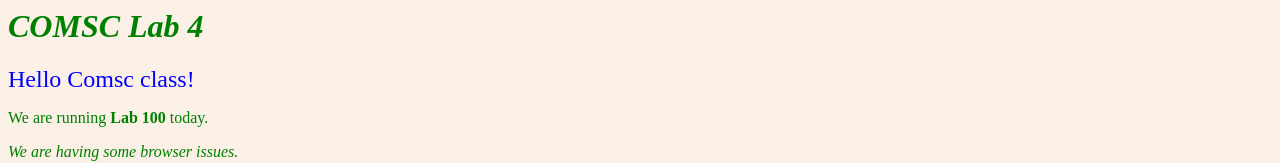
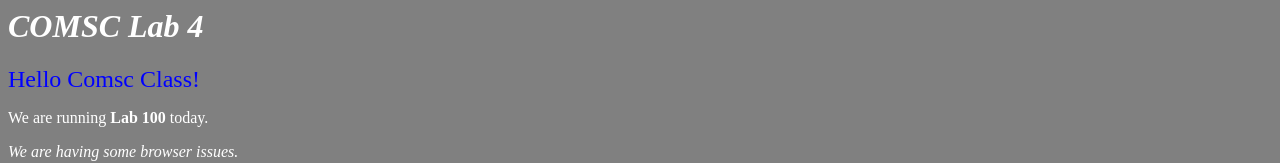
Before and after one commit to jennyromero27/jennyromero27.github.io, a plain HTML site: page index.html in a window 1280 px wide. Shown: the top 163 px of the page. Drawn offline with Linux system fonts and the light colour scheme.

Commit message:
Update index.html

```diff
--- a/index.html
+++ b/index.html
@@ -4,9 +4,9 @@
     <title>Jenny's Page</title>
 </head>
 
-<body bgcolor ="Linen" text="green">
+<body bgcolor ="Grey" text="white">
     <h1><i>COMSC Lab 4</i></h1>
-    <p><font color="blue" size="5">Hello Comsc class!</font></p>
+    <p><font color="blue" size="5">Hello Comsc Class!</font></p>
     <p>We are running <b>Lab 100</b> today.</p>
     <p><i>We are having some browser issues.</i><br>But we will figure it out.
         <font color="White" size="20">&hearts;</font>
```
